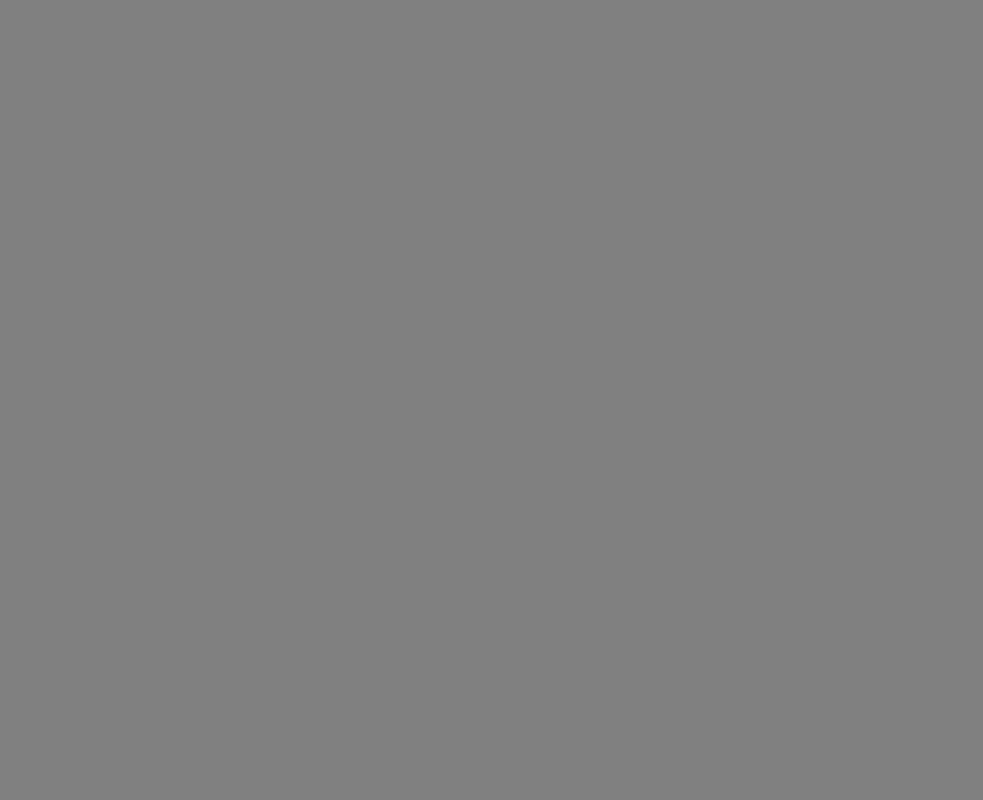
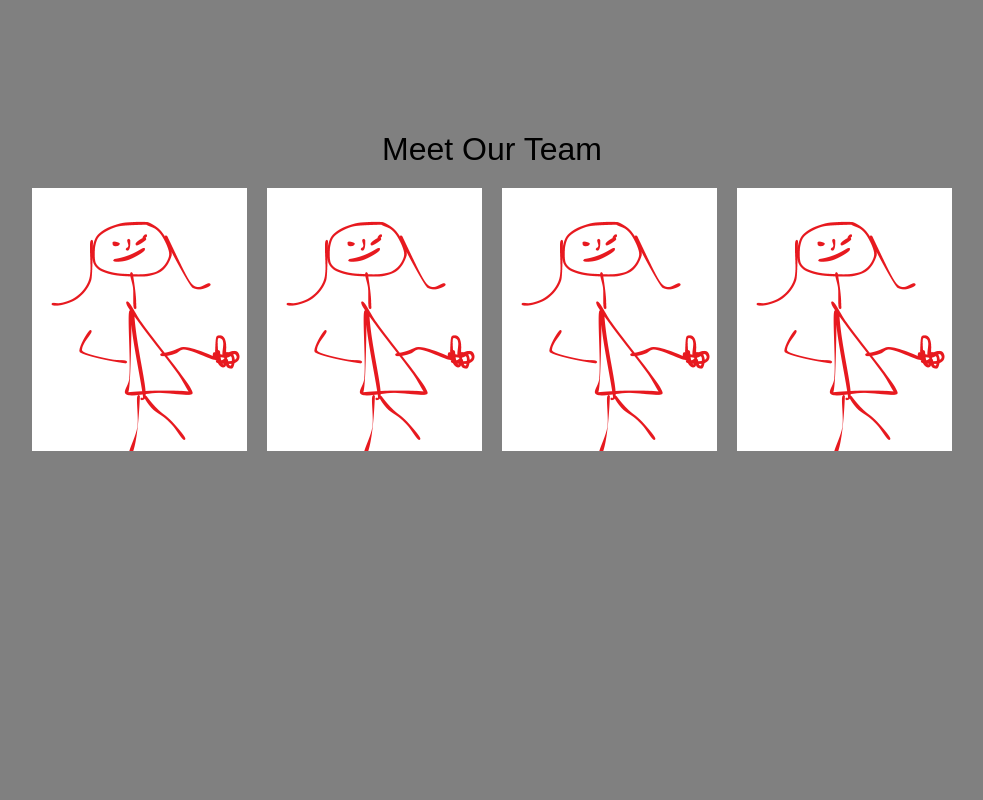
Before and after one commit to StrBoll/TampaBayMentalHealth, a React (Create React App) app: page / in a window 1280 px wide. Shown: the part 2580-3380 px from the top of the page, without its empty margins (148-1131 px from the left). Built offline with nearby package versions, Linux system fonts and the light colour scheme.

Commit message:
Meet Our Team Section

```diff
--- a/src/FrontPageBio.js
+++ b/src/FrontPageBio.js
@@ -1,5 +1,4 @@
 import React from 'react';
-import image1 from './images/image1.jpg';
 import Placeholder from './images/Placeholder.png';
 
 const Biography = () => {
@@ -9,17 +8,26 @@ const Biography = () => {
             width: '100%',
             minHeight: '1200px', // Set the minimum height of the section
             display: 'flex',
-            flexWrap: 'wrap',
-            justifyContent: 'space-around',
+            flexDirection: 'column', // Align items vertically
+            justifyContent: 'center', // Center items horizontally
+            alignItems: 'center', // Center items vertically
             padding: '20px', // Add padding to space out the pictures
             boxSizing: 'border-box', // Include padding and border in the total width and height of the element
+        },
+        title: {
+            fontSize: '32px',
+            marginBottom: '20px', // Add margin below the title
         },
         picture: {
             width: '215px',
             height: '263px',
-            marginBottom: '20px', // Add margin to space out the pictures vertically
             backgroundSize: 'cover', // Ensure the image covers the entire container
             backgroundPosition: 'center', // Center the background image
+        },
+        picturesContainer: {
+            display: 'flex',
+            justifyContent: 'center',
+            gap: '20px', // Add gap between the images
         },
     };
 
@@ -33,9 +41,12 @@ const Biography = () => {
 
     return (
         <div style={styles.container}>
-            {pictureUrls.map((url, index) => (
-                <div key={index} style={{ backgroundImage: `url(${url})`, ...styles.picture }} />
-            ))}
+            <p style={styles.title}>Meet Our Team</p>
+            <div style={styles.picturesContainer}>
+                {pictureUrls.map((url, index) => (
+                    <div key={index} style={{ backgroundImage: `url(${url})`, ...styles.picture }} />
+                ))}
+            </div>
         </div>
     );
 };
```
